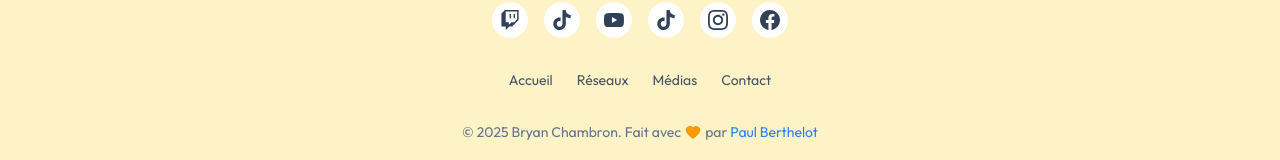
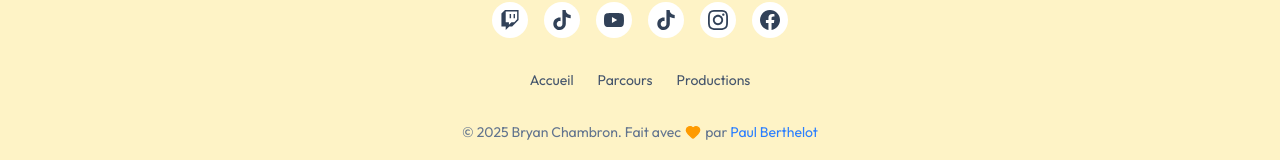
Before and after one commit to PaulBerthelot21/portfolio-bryan-chambron, a Next.js app: page / in a window 1280 px wide. Shown: the part 2464-2624 px from the top of the page. Built offline with nearby package versions, Linux system fonts and the light colour scheme.

Commit message:
Refactor Footer component: update navigation links to use objects for better structure and clarity, enhancing accessibility and maintainability.

```diff
--- a/components/sections/Footer.tsx
+++ b/components/sections/Footer.tsx
@@ -68,17 +68,21 @@ export function Footer() {
 
           {/* Navigation */}
           <nav className="flex flex-wrap justify-center gap-6">
-            {["Accueil", "Réseaux", "Médias", "Contact"].map((item) => (
+            {[
+              { name: "Accueil", href: "/" },
+              { name: "Parcours", href: "/parcours" },
+              { name: "Productions", href: "/productions" },
+            ].map((item) => (
               <a
-                key={item}
-                href={`#${item.toLowerCase()}`}
+                key={item.name}
+                href={item.href}
                 className={`text-sm transition-colors ${
                   mode === "radio"
                     ? "text-slate-600 hover:text-amber-700"
                     : "text-slate-400 hover:text-purple-300"
                 }`}
               >
-                {item}
+                {item.name}
               </a>
             ))}
           </nav>
```
